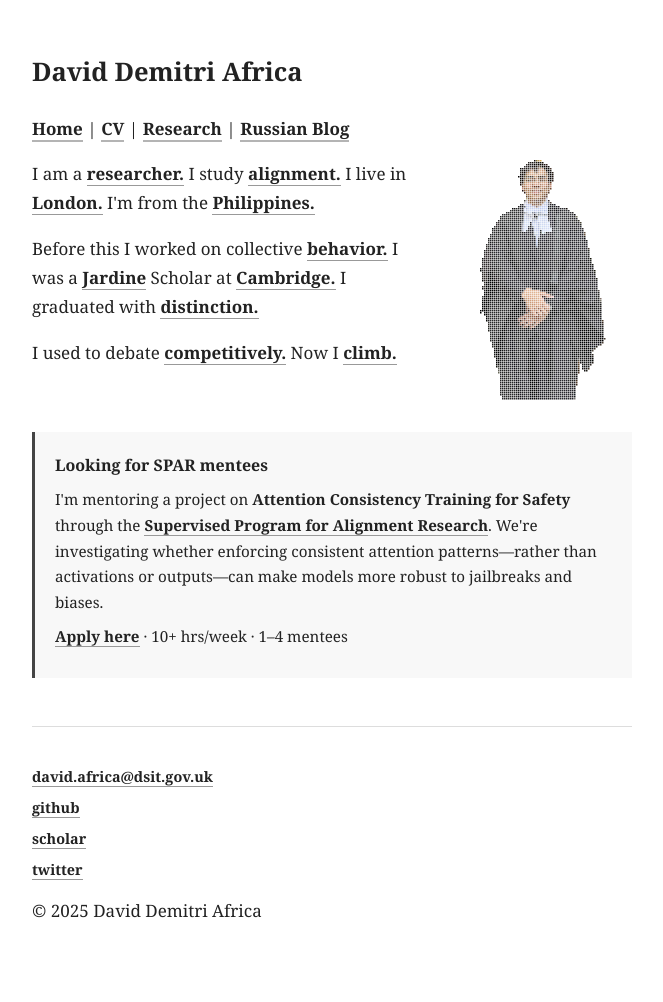
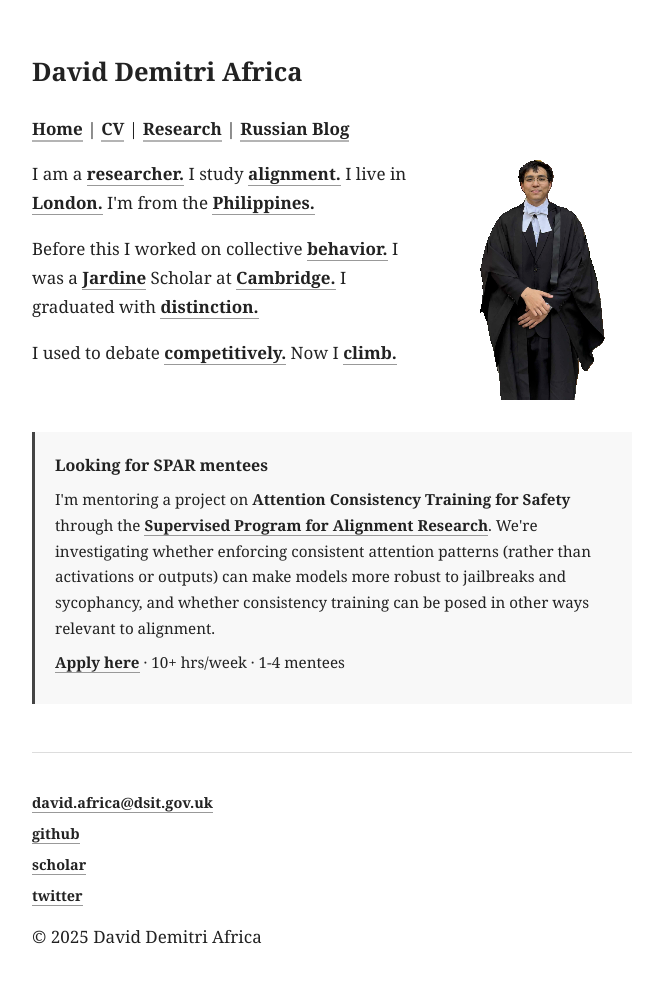
Before and after one commit to DavidDemitriAfrica/daviddemitriafrica.github.io, a Jekyll site: the page built from index.html, in a window 1280 px wide. Shown: the whole page, without its empty margins (308-971 px from the left). Built offline with Jekyll 4.4.1, drawn with Linux system fonts in a browser that asks for light colours; before the commit the page ends 976 px from its top, so only the background shows below that.

```diff
--- a/index.html
+++ b/index.html
@@ -145,8 +145,8 @@ title: "David Demitri Africa"
 
     <div class="spar-callout">
         <h3>Looking for SPAR mentees</h3>
-        <p>I'm mentoring a project on <strong>Attention Consistency Training for Safety</strong> through the <a href="https://sparai.org/">Supervised Program for Alignment Research</a>. We're investigating whether enforcing consistent attention patterns—rather than activations or outputs—can make models more robust to jailbreaks and biases.</p>
-        <p><a href="https://sparai.org/projects/sp26/recgV4Gk9FRzroYDX">Apply here</a> · 10+ hrs/week · 1–4 mentees</p>
+        <p>I'm mentoring a project on <strong>Attention Consistency Training for Safety</strong> through the <a href="https://sparai.org/">Supervised Program for Alignment Research</a>. We're investigating whether enforcing consistent attention patterns (rather than activations or outputs) can make models more robust to jailbreaks and sycophancy, and whether consistency training can be posed in other ways relevant to alignment.</p>
+        <p><a href="https://sparai.org/projects/sp26/recgV4Gk9FRzroYDX">Apply here</a> · 10+ hrs/week · 1-4 mentees</p>
     </div>
 
     <div class="contact-info">
```
Also changed, not shown: other parts of index.html (+2 -2 lines).
